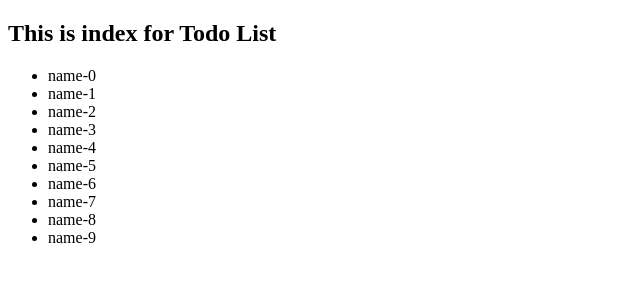
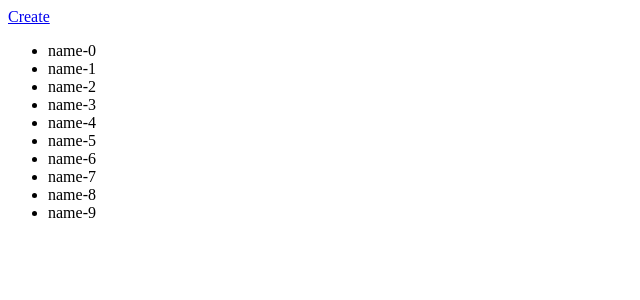
Before and after one commit to Chao69/Todo-List, a Node server app: page / in a window 1280 px wide. Shown: the top 300 px of the page, without its empty margins (0-640 px from the left). Run offline with Node 20, Linux system fonts and the light colour scheme; data comes from the database, SQL or seed files in the repository; some libraries are stand-ins or nearby versions.

Commit message:
feat: add create function

```diff
--- a/app.js
+++ b/app.js
@@ -2,6 +2,7 @@ const express = require('express')
 const mongoose = require('mongoose')
 const exphbs = require('express-handlebars')
 const Todo = require('./models/todo')
+const bodyParser = require('body-parser')
 
 const app = express()
 // connect to mondoDB/solve the connect DeprecationWarning
@@ -12,6 +13,7 @@ const db = mongoose.connection
 db.on('error', () => {
   console.log('mongodb error!')
 })
+
 // db connect succeed tips
 db.once('open', () => {
   console.log('mongodb connected!')
@@ -21,6 +23,9 @@ db.once('open', () => {
 app.engine('hbs', exphbs({ defaultLayout: 'main', extname: '.hbs' }))
 app.set('view engine', 'hbs')
 
+// use body-parser
+app.use(bodyParser.urlencoded({ extended: true }))
+
 // define 根目錄 static view
 app.get('/', (req, res) => {
   // 取得所有Todo資料
@@ -29,6 +34,22 @@ app.get('/', (req, res) => {
     .then(todos => res.render('index', { todos }))
     .catch(error => console.error(error))
 })
+
+// create new todo
+app.get('/todos/new', (req, res) => {
+  // link to create page
+  return res.render('new')
+})
+
+app.post('/todos', (req, res) => {
+  // create new todo to database & home page
+  const name = req.body.name
+
+  return Todo.create({ name })
+    .then(() => res.redirect('/'))
+    .catch(erro => console.log(error))
+})
+
 // http://localhost:3000 connect succeed tips
 app.listen(3000, () => {
   console.log('App is runnung on http://localhost:3000.')
--- a/views/index.hbs
+++ b/views/index.hbs
@@ -1,4 +1,5 @@
-<h2>This is index for Todo List</h2>
+<a href="/todos/new">Create</a>
+
 <ul>
   {{#each todos}}
   <li>
--- /dev/null
+++ b/views/new.hbs
@@ -0,0 +1,4 @@
+<form action="/todos" method="POST">
+  <input type="text" placeholder="name" name="name">
+  <button type="submit">Create</button>
+</form>
```
